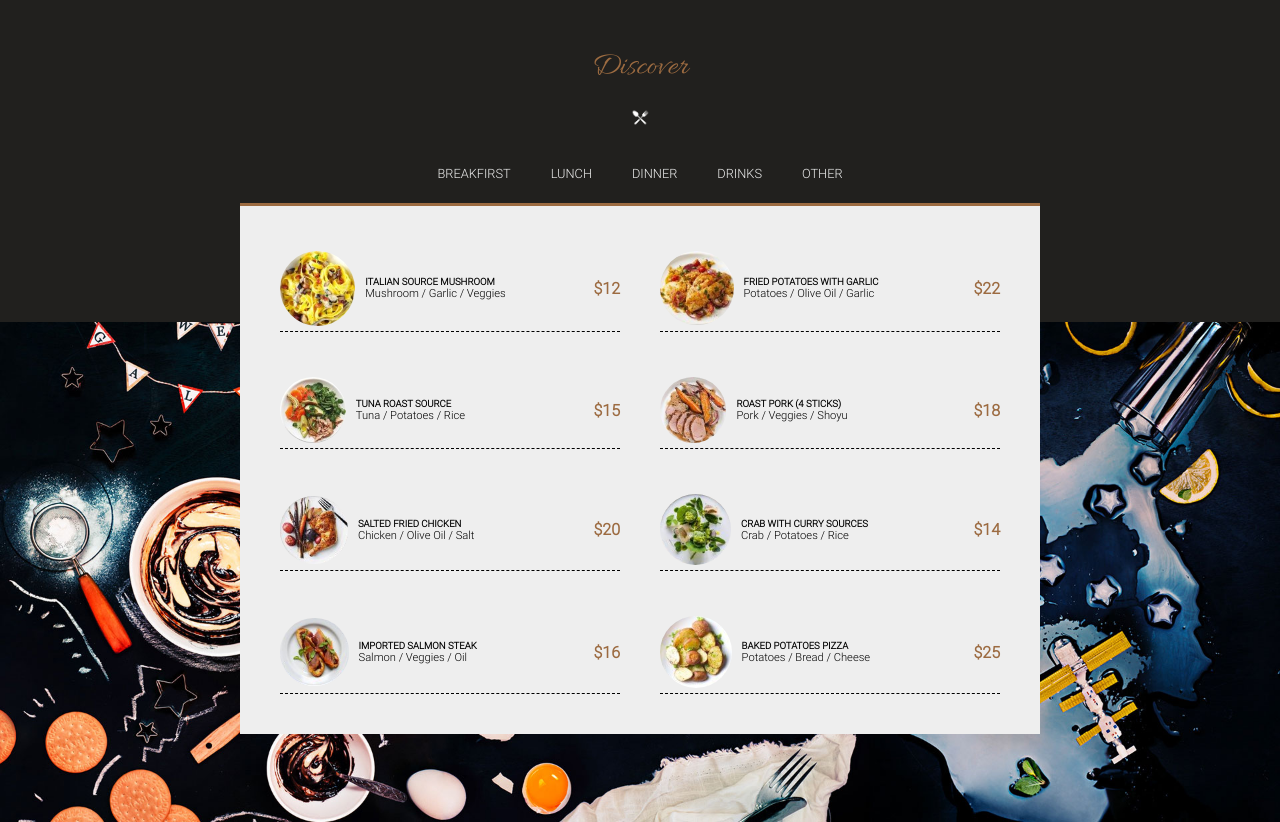
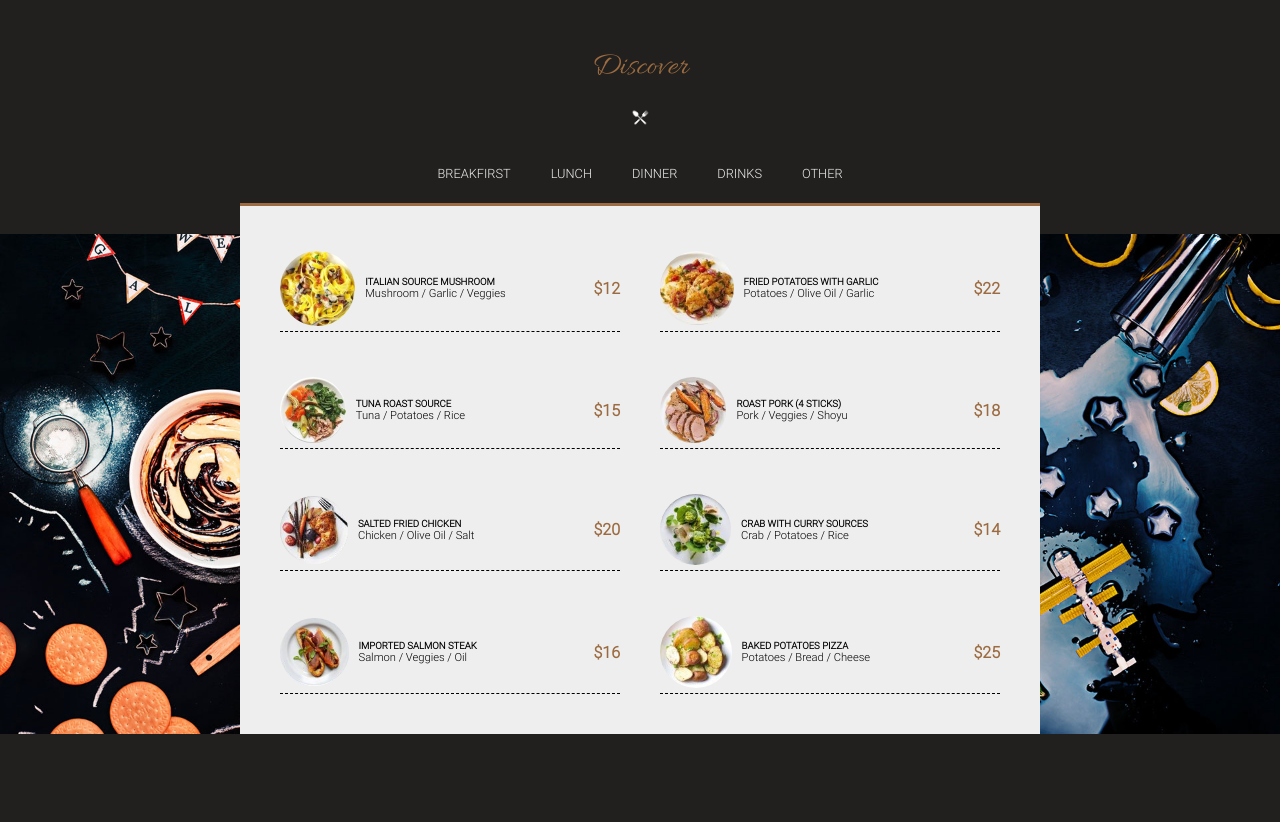
Before and after one commit to T-Urud/Restaurant-project, a plain HTML site: page index.html in a window 1280 px wide. Shown: the part 1115-1937 px from the top of the page. Drawn offline with nearby package versions, Linux system fonts and the light colour scheme; files that its build step writes are made by us from their sources.

Commit message:
section2, background img position changed

```diff
--- a/styles/layout/_section.scss
+++ b/styles/layout/_section.scss
@@ -64,7 +64,7 @@
         width: 100%;
         left: 50%;
         background: url(/img/bg-menu-01.jpg) center/cover;
-        bottom: -338px;
+        bottom: -250px;
         transform: translate(-50%, -50%);
     }
 
```
